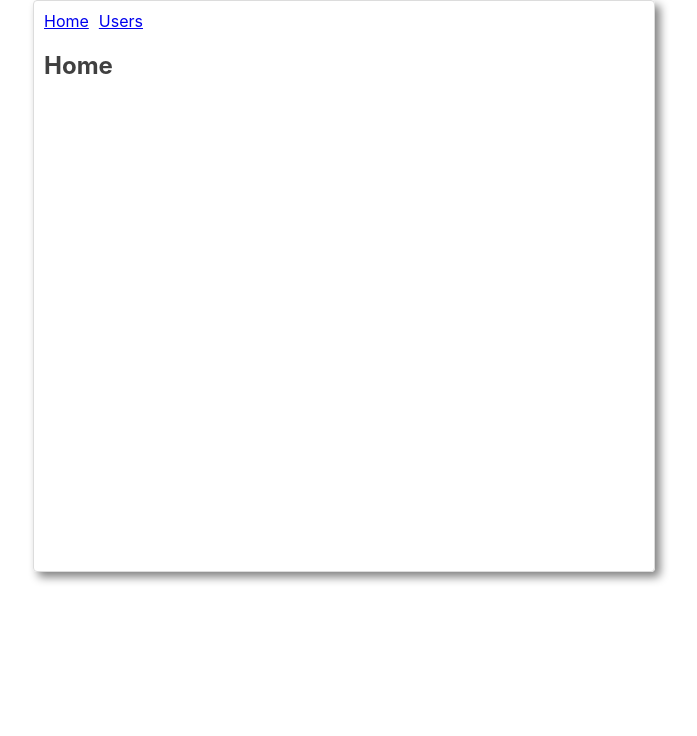
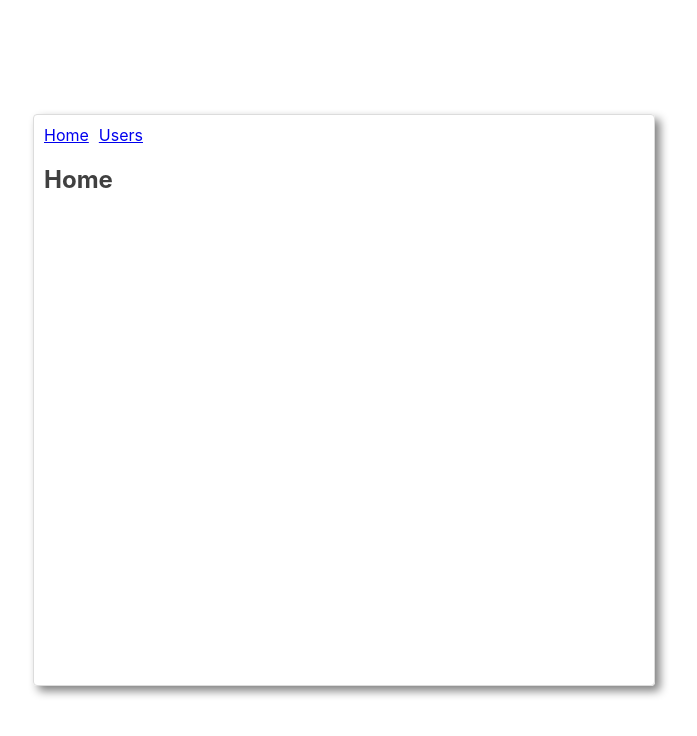
Before and after one commit to ivanseibel/react-query, a React (Create React App) app: page / in a window 1280 px wide. Shown: the top 736 px of the page, without its empty margins (296-993 px from the left). Built offline with nearby package versions, Linux system fonts and the light colour scheme.

Commit message:
Styles improvements

```diff
--- a/src/App.css
+++ b/src/App.css
@@ -1,18 +1,20 @@
 #root {
+    height: 100vh;
+    display: flex;
+    justify-content: center;
+    align-items: center;
+}
+
+#main {
     width: 600px;
     height: 550px;
-    margin: 0 auto;
-    margin-top: calc(50%-550px);
     border: 1px solid gainsboro;
     border-radius: 4px;
     padding: 10px;
     box-shadow: 5px 5px 10px #808080;
-}
 
-#main {
     display: flex;
     flex-direction: column;
-    height: 100%;
 }
 
 #filters-container {
```
